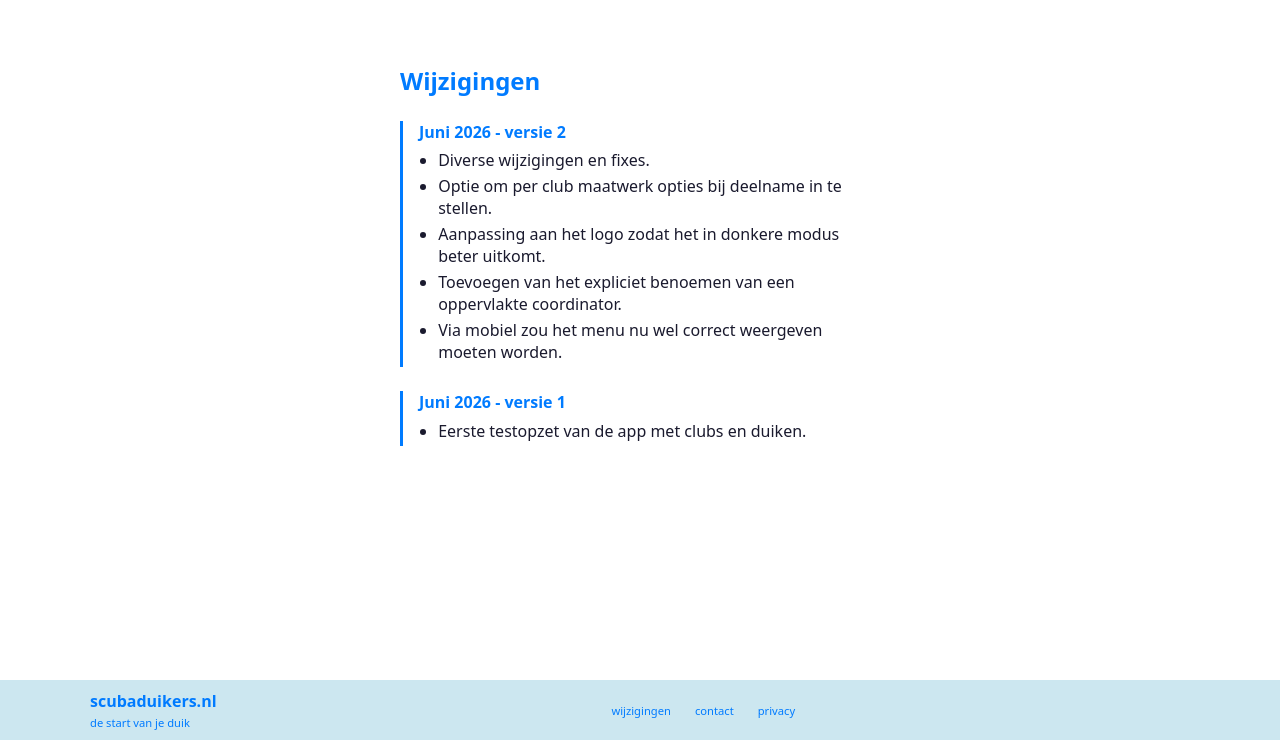
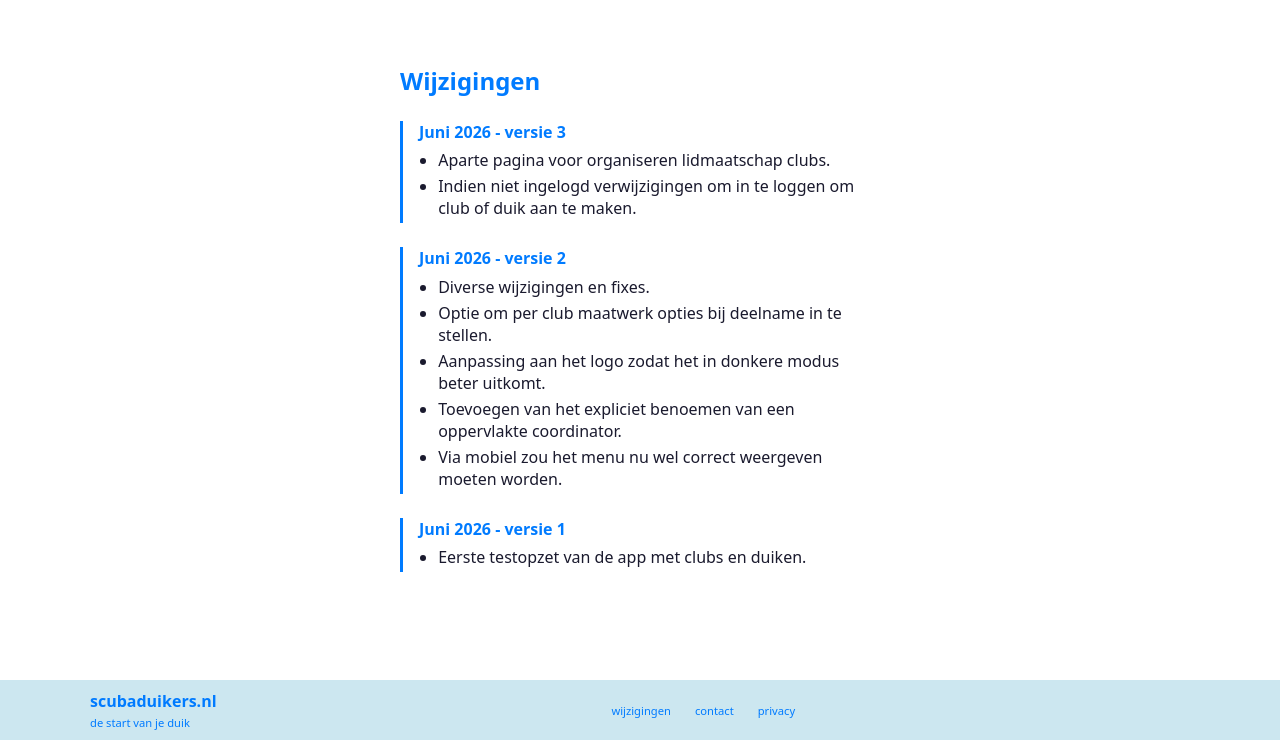
Before and after one commit to walthertimmer/scubaduikers, a FastAPI app: page /wijzigingen in a window 1280 px wide. Shown: the part 60-800 px from the top of the page. Run offline with FastAPI, Linux system fonts and the light colour scheme; parts of the project's set-up code (start-up, migrations or seed data) failed here and were passed over.

Commit message:
extra links

```diff
--- a/pyproject.toml
+++ b/pyproject.toml
@@ -1,6 +1,6 @@
 [project]
 name = "scubaduikers"
-version = "2"
+version = "3"
 description = "scubaduikers de start van je duik"
 readme = "README.md"
 requires-python = ">=3.13"
--- a/templates/clubs.html
+++ b/templates/clubs.html
@@ -37,5 +37,8 @@
         {% endfor %}
     </div>
     {% endif %}
+    {% if not request.session.get('user_id') %}
+    <p class="login-prompt">Meld je <a href="/login">aan</a> om een club aan te maken.</p>
+    {% endif %}
 </section>
 {% endblock %}
--- a/templates/dives.html
+++ b/templates/dives.html
@@ -15,7 +15,7 @@
     <p class="form-error">{{ flash_error }}</p>
     {% endif %}
 
-    {% if not dive_data.items %}
+    {% if not dive_data['items'] %}
     <p class="empty-state">Er zijn nog geen aankomende duiken gepland.</p>
     {% else %}
     <div class="list-view">
@@ -64,5 +64,9 @@
     </div>
     {% endif %}
     {% endif %}
+
+    {% if not request.session.get('user_id') %}
+    <p style="margin-top:0.5rem;">Wil je zelf een duik plannen? <a href="/login">Log in</a>.</p>
+    {% endif %}
 </section>
 {% endblock %}
--- a/templates/wijzigingen.html
+++ b/templates/wijzigingen.html
@@ -8,6 +8,14 @@
 
     <div class="changelog">
         <div class="changelog-entry">
+            <span class="changelog-date">Juni 2026 - versie 3</span>
+            <ul>
+                <li>Aparte pagina voor organiseren lidmaatschap clubs.</li>
+                <li>Indien niet ingelogd verwijzigingen om in te loggen om club of duik aan te maken.</li>
+            </ul>
+        </div>
+
+        <div class="changelog-entry">
             <span class="changelog-date">Juni 2026 - versie 2</span>
             <ul>
                 <li>Diverse wijzigingen en fixes.</li>
@@ -17,6 +25,7 @@
                 <li>Via mobiel zou het menu nu wel correct weergeven moeten worden.</li>
             </ul>
         </div>
+
         <div class="changelog-entry">
             <span class="changelog-date">Juni 2026 - versie 1</span>
             <ul>
```
